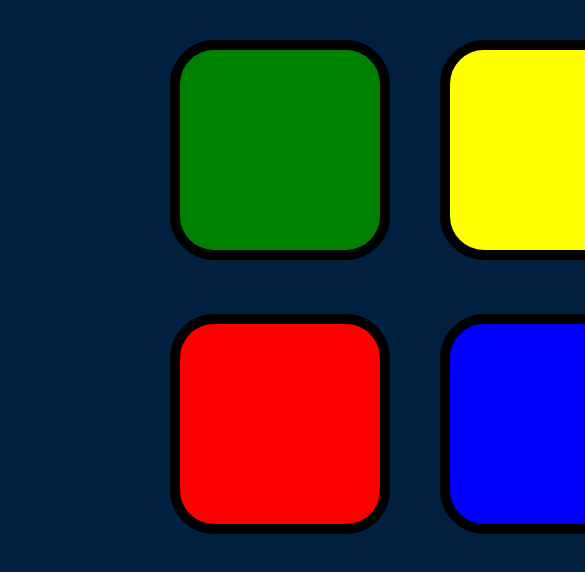
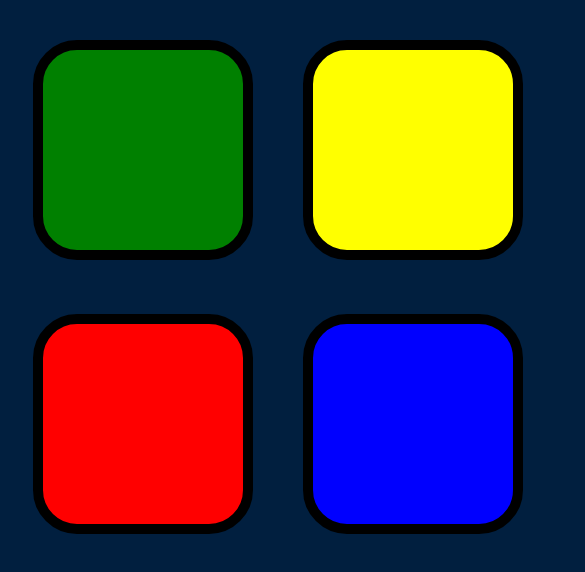
Before and after one commit to Jpulisic27/simon-game, a plain HTML site: page index.html in a window 390 px wide. Shown: the part 70-642 px from the top of the page, 585 px wide, since content can reach past the window. Drawn offline with nearby package versions, Linux system fonts and the light colour scheme.

Commit message:
Update styles.css

```diff
--- a/styles.css
+++ b/styles.css
@@ -55,7 +55,7 @@ body {
     align-items: center;
     gap: 0;
     width: 100%;
-    max-width: 100px;
+    max-height: fit-content;
   }
 }
 
```
